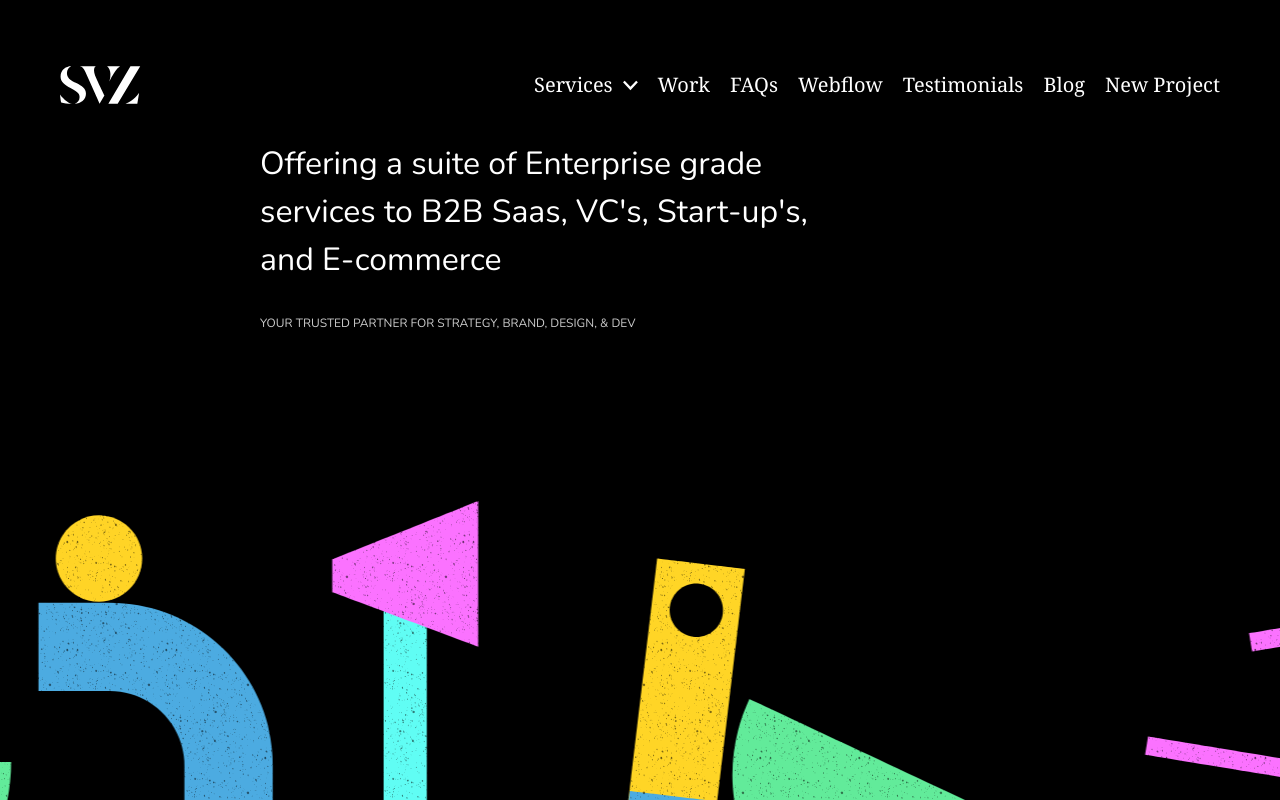
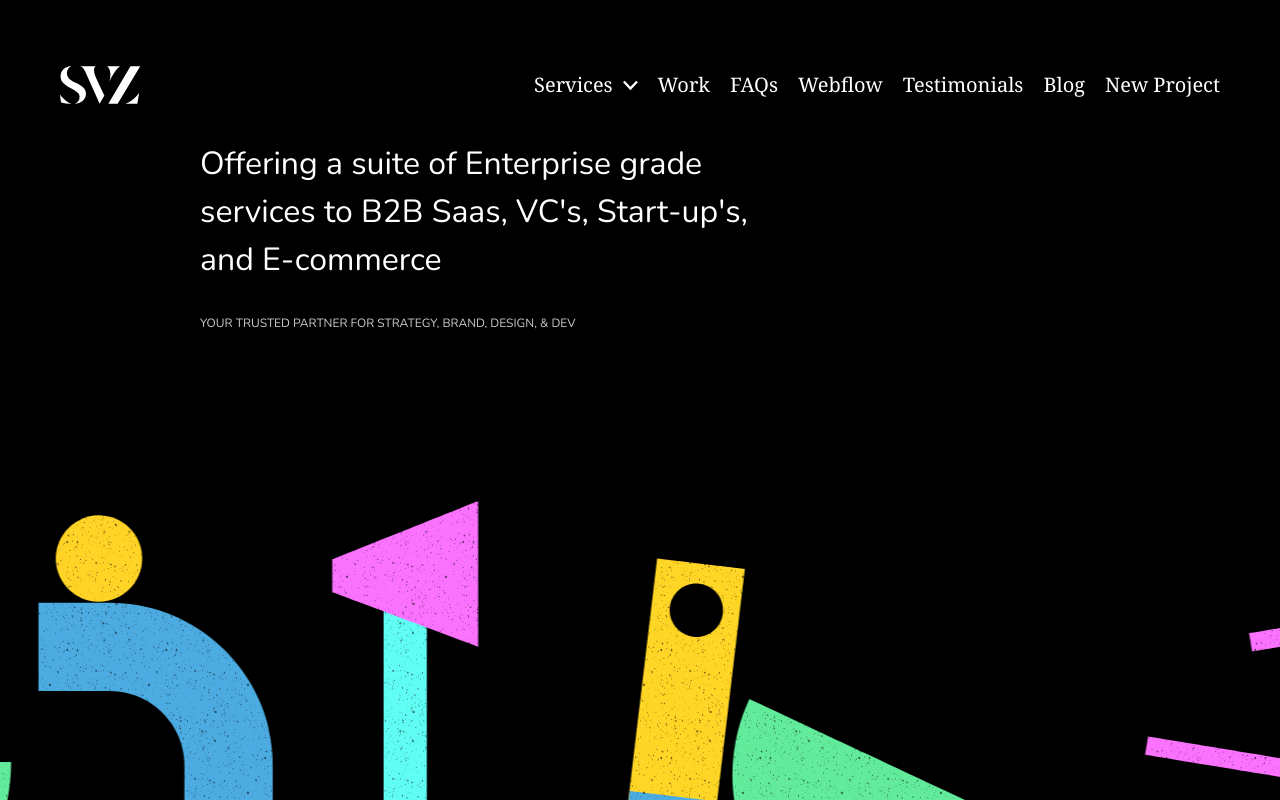
Before and after one commit to MohamadMahdi-Tasha/svz-clone, a Next.js app: page / in a window 1280 px wide. Shown: the top 800 px of the page. Built offline with nearby package versions, Linux system fonts and the light colour scheme.

Commit message:
added new component for animations

```diff
--- /dev/null
+++ b/chunk/animatableComponent.tsx
@@ -0,0 +1,59 @@
+// Codes By Mahdi Tasha
+// Forcing NextJS To Render This Component As Client Side Component
+'use client';
+
+// Importing Part
+import {ReactNode, RefObject, useEffect, useRef} from "react";
+import {motion, useInView, useAnimation, AnimationControls} from 'framer-motion';
+
+// Defining Type Of Props
+interface propsType {
+    children: ReactNode;
+    variants: { hidden:Object, visible: Object };
+    transition?: Object;
+    className?: string;
+    noScroll?: boolean;
+}
+
+// Creating And Exporting Animatable Component as Default
+export default function AnimatableComponent({children, variants, className, transition, noScroll = false}:propsType):ReactNode {
+    // Simple Condition To See If Element Needs To Show When Showing
+    if (!noScroll) {
+        // Defining Things To Accsess Animation
+        const ref:RefObject<any> = useRef();
+        const isInView:boolean = useInView(ref, { once: true });
+        const mainControls:AnimationControls = useAnimation();
+
+        // Using useEffect Hook To Start Animation When Element Is Visible
+        useEffect(() => {
+            if (isInView) {mainControls.start('visible');}
+        }, [isInView])
+
+        // Returning JSX
+        return (
+            <motion.div
+                variants={variants}
+                transition={(transition !== null) ? transition : {duration: 1}}
+                initial={'hidden'}
+                animate={mainControls}
+                ref={ref}
+                className={(className !== null) ? className : ''}
+            >
+                {children}
+            </motion.div>
+        );
+    } else {
+        // Returning JSX
+        return (
+            <motion.div
+                variants={variants}
+                transition={(transition !== null) ? transition : {duration: 1}}
+                initial={'hidden'}
+                animate={'visible'}
+                className={(className !== null) ? className : ''}
+            >
+                {children}
+            </motion.div>
+        );
+    }
+}
--- a/component/header/headerComponent.tsx
+++ b/component/header/headerComponent.tsx
@@ -1,6 +1,3 @@
-// Forcing NextJS To Render This Component As Client Side Component
-'use client';
-
 // Codes By Mahdi Tasha
 // Importing Part
 import {ReactNode} from "react";
@@ -9,21 +6,21 @@ import Link from 'next/link';
 import LogoTypo from '@/public/assets/img/img-logo-typo.svg';
 import HeaderNavLinkComponent from "@/component/header/headerNavLinkComponent";
 import HeaderInnerLinkComponent from "@/component/header/headerInnerLinkComponent";
-import {motion} from 'framer-motion';
+import AnimatableComponent from "@/chunk/animatableComponent";
 
 // Creating And Exporting Header Component As Default
 export default function HeaderComponent():ReactNode {
     // Returning JSX
     return (
-        <motion.header
+        <AnimatableComponent
+            noScroll
             variants={{
                 hidden: {opacity: 0},
                 visible: {opacity: 100},
             }}
             transition={{duration: 1}}
-            initial={'hidden'}
-            animate={'visible'}
-            className={'lg:border-b-0 border-b border-b-white/20 bg-black/20 z-[30] lg:static fixed lg:backdrop-blur-0 backdrop-blur top-0 left-0 w-full lg:mt-[50px]'}>
+            className={'lg:border-b-0 border-b border-b-white/20 bg-black/20 z-[30] lg:static fixed lg:backdrop-blur-0 backdrop-blur top-0 left-0 w-full lg:mt-[50px]'}
+        >
             <div className={'container lg:py-0 py-[20px] flex items-center lg:justify-between justify-center gap-[20px]'}>
                 <Link href={'/'}>
                     <Image src={LogoTypo.src} alt={'SVZ Logo Typo'} width={81} height={38} />
@@ -45,6 +42,6 @@ export default function HeaderComponent():ReactNode {
                     </ul>
                 </nav>
             </div>
-        </motion.header>
+        </AnimatableComponent>
     );
 }
--- a/component/section/firstSectionComponent.tsx
+++ b/component/section/firstSectionComponent.tsx
@@ -1,12 +1,9 @@
-// Forcing NextJS To Render This Component As Client Side Component
-'use client';
-
 // Codes By Mahdi Tasha
 // Importing Part
 import {ReactNode} from "react";
 import CompanysImage from '@/public/assets/img/img-companys.webp';
 import AnimatedSVGComponent from "@/chunk/animatedSVGComponent";
-import {motion} from 'framer-motion';
+import AnimatableComponent from "@/chunk/animatableComponent";
 
 // Creating And Exporting First Section Component As Default
 export default function FirstSectionComponent(): ReactNode {
@@ -15,14 +12,13 @@ export default function FirstSectionComponent(): ReactNode {
         <section>
             <main className={'lg:min-h-[150vh] min-h-[65vh] relative -z-[10] lg:mb-0 mb-[20px]'}>
                 <div>
-                    <motion.div
-                        variants={{
-                            hidden: {opacity: 0, x: 75},
-                            visible: {opacity: 100, x: 0},
-                        }}
-                        transition={{duration: 2, delay: 1}}
-                        initial={'hidden'}
-                        animate={'visible'} className={'container'}>
+                    <AnimatableComponent noScroll transition={{
+                        duration: 2,
+                        delay: 1
+                    }} variants={{
+                        hidden: {opacity: 0, x: 75},
+                        visible: {opacity: 100, x: 0},
+                    }}>
                         <div className={'lg:ml-[200px] lg:mt-[20px] mt-[100px]'}>
                             <h1 className={'text-white font-normal lg:text-[2rem] text-[1.5rem] mb-[30px] z-[10]'}>
                                 Offering a suite of Enterprise grade <br/>
@@ -31,19 +27,19 @@ export default function FirstSectionComponent(): ReactNode {
                             </h1>
                             <h3 className={'text-white/80 font-light text-[.75rem] z-[10]'}>YOUR TRUSTED PARTNER FOR STRATEGY, BRAND, DESIGN, & DEV</h3>
                         </div>
-                    </motion.div>
+                    </AnimatableComponent>
                     <AnimatedSVGComponent />
                 </div>
             </main>
-            <motion.div variants={{
-                hidden: {opacity: 0},
-                visible: {opacity: 100},
-            }}
-                        transition={{duration: 1}}
-                        initial={'hidden'}
-                        animate={'visible'}>
+            <AnimatableComponent
+                transition={{duration: 1}}
+                variants={{
+                    hidden: {opacity: 0},
+                    visible: {opacity: 100},
+                }}
+            >
                 <img src={CompanysImage.src} className={'w-[80%] mx-auto'} alt="Companys Logo"/>
-            </motion.div>
+            </AnimatableComponent>
         </section>
     );
 }
```
